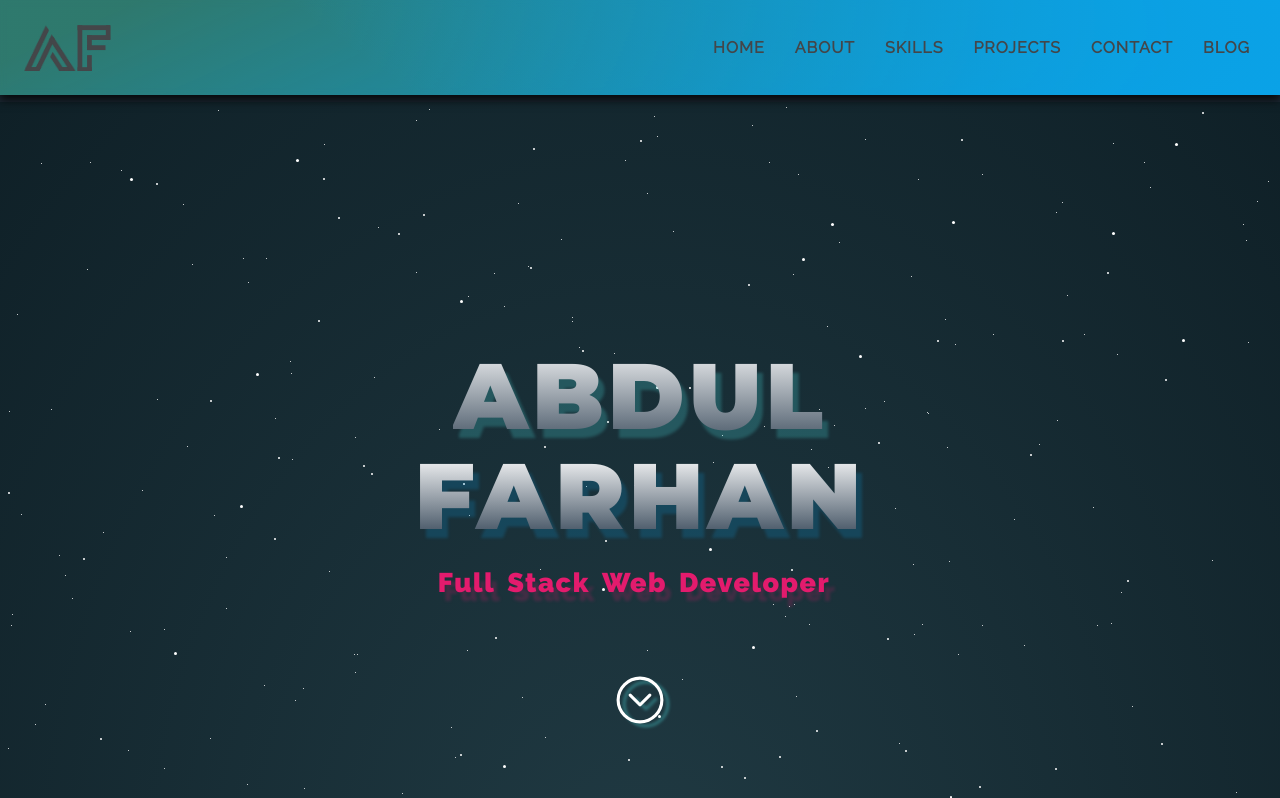
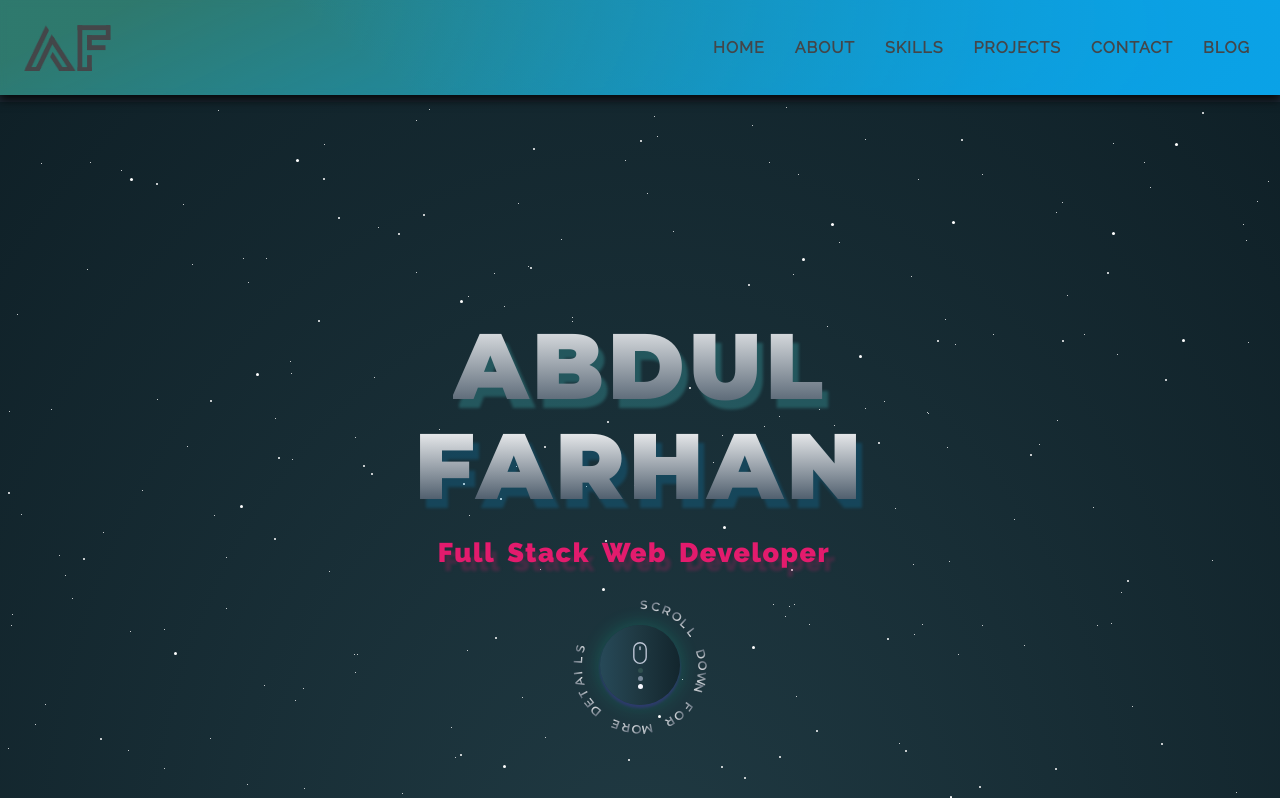
Before and after one commit to fabdul88/abdulfarhan, a React (Create React App) app: page / in a window 1280 px wide. Shown: the top 798 px of the page. Built offline with nearby package versions, Linux system fonts and the light colour scheme; no server answers.

Commit message:
refactor:[home]
 - Remove arrow icon that navigates the user to about section, and replace it with circular text and a mouse icon that still has the same functionality.
 - Add a mouse svg to the icons.

```diff
--- /dev/null
+++ b/src/Components/CircularText/CircularText.jsx
@@ -0,0 +1,47 @@
+import React, { useState } from 'react';
+import { Icon } from '../Icon/Icon';
+import { text } from './circularData';
+import './circularText.scss';
+
+const CircularText = () => {
+  const [mouseIconSize, setMouseIconSize] = useState(false);
+
+  // checking the size of the mouse icon
+  const size = () => {
+    window.innerWidth >= 768 ? setMouseIconSize(true) : setMouseIconSize(false);
+  };
+  // Listening for a resize and load to determine the size of the mouse icon
+  window.addEventListener('resize', size);
+  window.addEventListener('load', size);
+
+  return (
+    <div className="circle">
+      <div>
+        <Icon
+          name="mouse"
+          width={mouseIconSize ? '32px' : '22px'}
+          height={mouseIconSize ? '32px' : '22px'}
+          fill="#bdc5d5"
+        />
+      </div>
+      <div className="circle__one"></div>
+      <div className="circle__two"></div>
+      <div className="circle__three"></div>
+      <div className="circle__text-wrapper">
+        <p className="circle__text">
+          {text.split('').map((char, i) => (
+            <span
+              key={i}
+              className="circle__span"
+              style={{ transform: `rotate(${i * 10.5}deg)` }}
+            >
+              {char}
+            </span>
+          ))}
+        </p>
+      </div>
+    </div>
+  );
+};
+
+export default CircularText;
--- /dev/null
+++ b/src/Components/CircularText/circularData.js
@@ -0,0 +1 @@
+export const text = 'SCROLL DOWN FOR MORE DETAILS';
--- /dev/null
+++ b/src/Components/CircularText/circularText.scss
@@ -0,0 +1,66 @@
+@use '../../styles/partials/global';
+
+.circle {
+  @include global.glowBoxShadow;
+  font-family: 'MontserratSB';
+  width: 60px;
+  height: 60px;
+  margin-top: 30px;
+  position: relative;
+  display: flex;
+  flex-direction: column;
+  justify-content: center;
+  align-items: center;
+  border-radius: 50%;
+  cursor: pointer;
+  @include global.breakpoint(tablet) {
+    width: 80px;
+    height: 80px;
+  }
+  &__one,
+  &__two,
+  &__three {
+    width: 3px;
+    height: 3px;
+    border-radius: 50%;
+    @include global.breakpoint(tablet) {
+      width: 5px;
+      height: 5px;
+    }
+  }
+  &__one {
+    background: darkslategray;
+  }
+  &__two {
+    background: lightslategray;
+    margin: 3px 0;
+  }
+  &__three {
+    background: #f8f8ff;
+  }
+  &__text-wrapper {
+    position: absolute;
+    width: 100%;
+    height: 100%;
+  }
+  &__text {
+    margin: 0;
+  }
+  &__span {
+    position: absolute;
+    top: -40%;
+    left: 50%;
+    font-size: 10px;
+    transform-origin: 0 55px;
+    background: linear-gradient(180deg, #ffffff, #38495a);
+    background: -webkit-linear-gradient(145deg, #ffffff, #38495a);
+    -webkit-background-clip: text;
+    background-clip: text;
+    -webkit-text-fill-color: transparent;
+    @include global.breakpoint(tablet) {
+      top: -35%;
+      font-size: 12px;
+      transform-origin: 0 70px;
+    }
+  }
+}
--- a/src/Components/Home/Home.jsx
+++ b/src/Components/Home/Home.jsx
@@ -1,9 +1,8 @@
 import React, { useEffect } from 'react';
 import { Link as Scroll } from 'react-scroll';
-import { motion } from 'framer-motion';
 import { About, Skill, Projects, Contact, Footer } from '../index';
-import { Icon } from '../Icon/Icon';
 import './home.scss';
+import CircularText from '../CircularText/CircularText';
 
 const Home = () => {
   useEffect(() => {
@@ -14,11 +13,6 @@ const Home = () => {
     }
     return scrollToTop;
   }, []);
-
-  const hover = {
-    scale: 1.1,
-    transition: { type: 'spring', stiffness: 1000 },
-  };
 
   return (
     <>
@@ -50,17 +44,9 @@ const Home = () => {
               </p>
               <div className="home-container__down-container">
                 <Scroll to="about" smooth={true} offset={-95} duration={1000}>
-                  <motion.div
-                    className="home-container__down-icon-container"
-                    whileHover={hover}
-                  >
-                    <Icon
-                      name="arrow"
-                      className="home-container__down"
-                      width="55"
-                      height="55"
-                    />
-                  </motion.div>
+                  <div>
+                    <CircularText />
+                  </div>
                 </Scroll>
               </div>
             </div>
--- a/src/Components/Home/home.scss
+++ b/src/Components/Home/home.scss
@@ -94,31 +94,7 @@
   &__down-container {
     display: flex;
     justify-content: center;
-    height: 50px;
-    width: 50px;
     outline: 0;
-    &:active,
-    &:focus {
-      outline: 0;
-      border: none;
-      -moz-outline-style: none;
-    }
-  }
-
-  &__down {
-    top: -50px;
-    left: 0;
-    cursor: pointer;
-    height: 50px;
-    width: 50px;
-    margin: 50px 0 0 0;
-    fill: #ffffff;
-    filter: drop-shadow(0.4rem 0.3rem 0.1rem rgba(86, 255, 255, 0.3));
-    transition: filter 600ms;
-    outline: 0;
-    &:hover {
-      filter: drop-shadow(0.1rem 0.3rem 0.1rem rgba(174, 214, 241, 0.8));
-    }
     &:active,
     &:focus {
       outline: 0;
--- a/src/Components/Icon/Icon.jsx
+++ b/src/Components/Icon/Icon.jsx
@@ -41,6 +41,7 @@ import { Star } from './Star';
 import { Typewriter } from './Typewriter';
 import { CaseStudy } from './CaseStudy';
 import { Globe } from './Globe';
+import { Mouse } from './Mouse';
 
 const Icon = (props) => {
   // using a switch statement to add icons
@@ -127,6 +128,8 @@ const Icon = (props) => {
       return <Typewriter {...props} />;
     case 'casestudy':
       return <CaseStudy {...props} />;
+    case 'mouse':
+      return <Mouse {...props} />;
     case 'globe':
       return <Globe {...props} />;
     default:
--- /dev/null
+++ b/src/Components/Icon/Mouse.jsx
@@ -0,0 +1,18 @@
+import React from 'react';
+
+const Mouse = ({ className, width, height, fill }) => {
+  return (
+    <svg
+      className={className}
+      fill={fill}
+      height={height}
+      viewBox="0 0 16 16"
+      width={width}
+      xmlns="http://www.w3.org/2000/svg"
+    >
+      <path d="M8 3a.5.5 0 0 1 .5.5v2a.5.5 0 0 1-1 0v-2A.5.5 0 0 1 8 3zm4 8a4 4 0 0 1-8 0V5a4 4 0 1 1 8 0v6zM8 0a5 5 0 0 0-5 5v6a5 5 0 0 0 10 0V5a5 5 0 0 0-5-5z" />
+    </svg>
+  );
+};
+
+export { Mouse };
```
